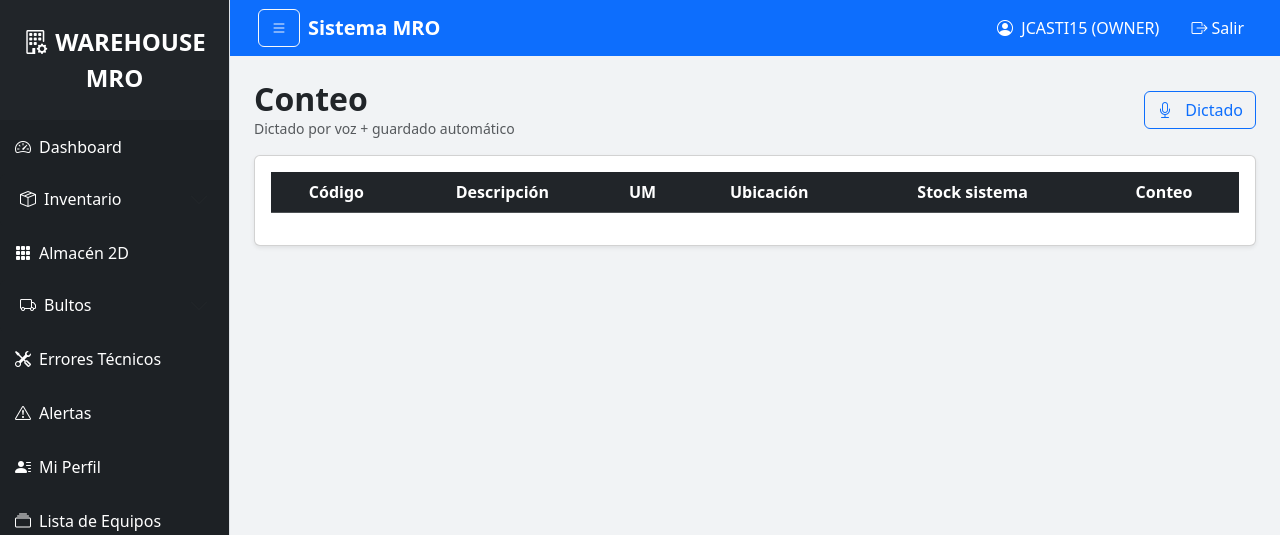
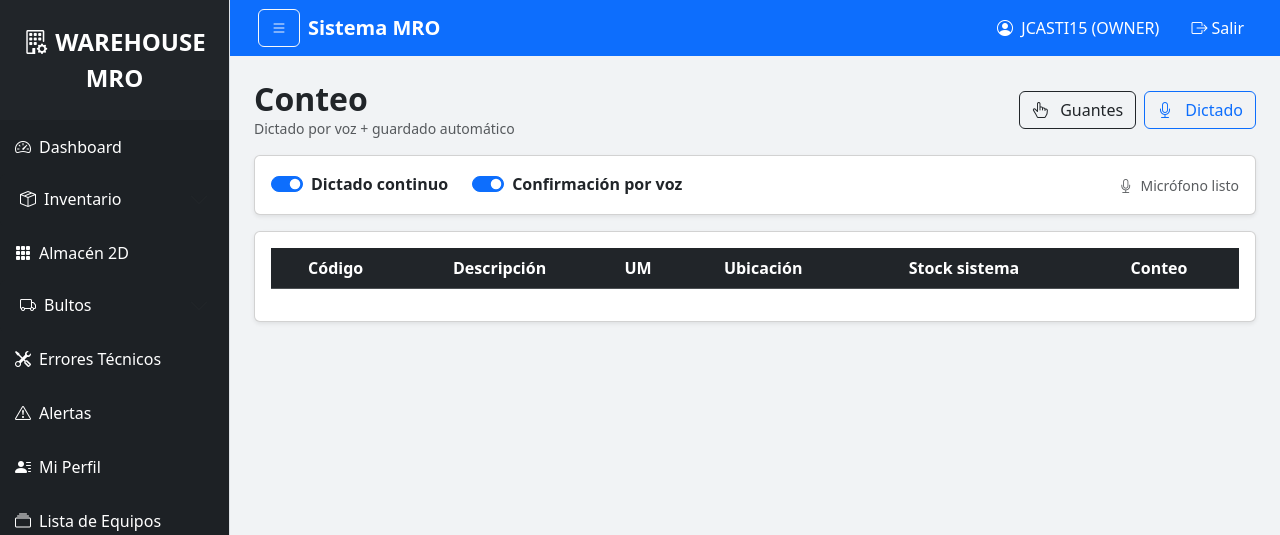
Before and after one commit to Joselu04991/warehouse_mro_4-main, a Flask app: page /inventory/count in a window 1280 px wide. Shown: the top 535 px of the page. Run offline with Flask 3, Linux system fonts and the light colour scheme; a user stored in the database is signed in; lists and menus that the app fills with data are empty.

Commit message:
Update count.html

```diff
--- a/templates/inventory/count.html
+++ b/templates/inventory/count.html
@@ -2,19 +2,56 @@
 {% block content %}
 
 <style>
-  .row-saving { outline: 2px dashed rgba(25,135,84,.35); border-radius: 10px; }
+  .gloves * {
+    font-size: 1.2rem !important;
+  }
+  .gloves input.form-control {
+    height: 56px;
+    font-size: 1.3rem !important;
+  }
+  .gloves .btn {
+    padding: 0.9rem 1.2rem !important;
+  }
+  .row-saving {
+    outline: 2px dashed rgba(25,135,84,.35);
+    border-radius: 10px;
+  }
 </style>
 
-<div class="container">
+<div id="pageRoot" class="container">
 
   <div class="d-flex justify-content-between align-items-center mb-3">
     <div>
       <h2 class="fw-bold mb-0">Conteo</h2>
       <div class="text-muted small">Dictado por voz + guardado automático</div>
     </div>
-    <button id="btnVoice" class="btn btn-outline-primary">
-      <i class="bi bi-mic me-2"></i> Dictado
-    </button>
+
+    <div class="d-flex gap-2">
+      <button id="btnGloves" class="btn btn-outline-dark">
+        <i class="bi bi-hand-index-thumb me-2"></i> Guantes
+      </button>
+      <button id="btnVoice" class="btn btn-outline-primary">
+        <i class="bi bi-mic me-2"></i> Dictado
+      </button>
+    </div>
+  </div>
+
+  <div class="card shadow-sm mb-3">
+    <div class="card-body d-flex gap-4 align-items-center">
+      <div class="form-check form-switch">
+        <input class="form-check-input" type="checkbox" id="toggleContinuous" checked>
+        <label class="form-check-label fw-semibold">Dictado continuo</label>
+      </div>
+
+      <div class="form-check form-switch">
+        <input class="form-check-input" type="checkbox" id="toggleSpeak" checked>
+        <label class="form-check-label fw-semibold">Confirmación por voz</label>
+      </div>
+
+      <div class="ms-auto text-muted small" id="voiceStatus">
+        <i class="bi bi-mic me-1"></i> Micrófono listo
+      </div>
+    </div>
   </div>
 
   <div class="card shadow-sm">
@@ -27,34 +64,19 @@
             <th>UM</th>
             <th>Ubicación</th>
             <th>Stock sistema</th>
-            <th style="width:150px;">Conteo</th>
+            <th style="width:160px;">Conteo</th>
           </tr>
         </thead>
 
         <tbody>
           {% for i in items %}
-          <tr>
+          <tr data-code="{{ i.material_code }}">
             <td class="fw-semibold">{{ i.material_code }}</td>
+            <td class="text-muted small">{{ i.material_text or "—" }}</td>
+            <td class="text-center fw-semibold">{{ i.base_unit or "—" }}</td>
+            <td class="text-center fw-semibold">{{ i.location }}</td>
+            <td class="text-center fw-semibold">{{ i.stock_sistema }}</td>
 
-            <td class="text-muted small">
-              {{ i.material_text or "—" }}
-            </td>
-
-            <!-- UNIDAD DE MEDIDA -->
-            <td class="text-center fw-semibold">
-              {{ i.base_unit or "—" }}
-            </td>
-
-            <td class="text-center fw-semibold">
-              {{ i.location }}
-            </td>
-
-            <!-- STOCK DEL SISTEMA -->
-            <td class="text-center fw-semibold">
-              {{ i.stock_sistema }}
-            </td>
-
-            <!-- CONTEO FÍSICO -->
             <td>
               <input class="form-control text-center count-input"
                      type="number"
@@ -66,23 +88,41 @@
           </tr>
           {% endfor %}
         </tbody>
-
       </table>
     </div>
   </div>
+
 </div>
 
 <script>
 (() => {
 
+  const root = document.getElementById("pageRoot");
+  const btnGloves = document.getElementById("btnGloves");
   const btnVoice = document.getElementById("btnVoice");
-  let recognition = null;
-  let listening = false;
+  const toggleContinuous = document.getElementById("toggleContinuous");
+  const toggleSpeak = document.getElementById("toggleSpeak");
+  const voiceStatus = document.getElementById("voiceStatus");
 
-  const findInputByCode = (code) =>
-    document.querySelector(`.count-input[data-code="${code}"]`);
+  /* ======================
+     MODO GUANTES
+  ====================== */
+  const glovesKey = "mro_gloves";
+  const setGloves = (on) => {
+    root.classList.toggle("gloves", on);
+    localStorage.setItem(glovesKey, on ? "1" : "0");
+  };
+  setGloves(localStorage.getItem(glovesKey) === "1");
+  btnGloves.onclick = () =>
+    setGloves(!root.classList.contains("gloves"));
 
+  /* ======================
+     GUARDAR FILA
+  ====================== */
   const saveRow = async (input) => {
+    const tr = input.closest("tr");
+    tr.classList.add("row-saving");
+
     await fetch("{{ url_for('inventory.save_count_row') }}", {
       method: "POST",
       headers: {"Content-Type": "application/json"},
@@ -92,26 +132,51 @@
         real_count: parseFloat(input.value || 0)
       })
     });
+
+    tr.classList.remove("row-saving");
+    if (toggleSpeak.checked) speak("registrado");
   };
+
+  document.querySelectorAll(".count-input").forEach(inp => {
+    let t;
+    inp.oninput = () => {
+      clearTimeout(t);
+      t = setTimeout(() => saveRow(inp), 400);
+    };
+  });
+
+  /* ======================
+     VOZ
+  ====================== */
+  const speak = (txt) => {
+    try {
+      const u = new SpeechSynthesisUtterance(txt);
+      u.lang = "es-PE";
+      speechSynthesis.cancel();
+      speechSynthesis.speak(u);
+    } catch {}
+  };
+
+  let recognition = null;
+  let listening = false;
+  let manualStop = false;
 
   const SR = window.SpeechRecognition || window.webkitSpeechRecognition;
 
-  btnVoice.onclick = () => {
+  const findInput = (code) =>
+    document.querySelector(`.count-input[data-code="${code}"]`);
+
+  const startVoice = () => {
     if (!SR) {
-      alert("Tu navegador no soporta dictado");
-      return;
-    }
-
-    if (listening) {
-      recognition.stop();
-      listening = false;
-      btnVoice.classList.remove("btn-primary");
+      alert("Navegador no soporta dictado");
       return;
     }
 
     recognition = new SR();
     recognition.lang = "es-PE";
     recognition.continuous = true;
+
+    manualStop = false;
 
     recognition.onresult = (e) => {
       const text = e.results[e.results.length - 1][0].transcript;
@@ -122,16 +187,37 @@
 
       if (!code || !qty) return;
 
-      const input = findInputByCode(code);
+      const input = findInput(code);
       if (!input) return;
 
       input.value = qty;
       saveRow(input);
     };
 
+    recognition.onend = () => {
+      listening = false;
+      if (!manualStop && toggleContinuous.checked) {
+        setTimeout(() => recognition.start(), 300);
+        listening = true;
+      }
+    };
+
     recognition.start();
     listening = true;
     btnVoice.classList.add("btn-primary");
+    voiceStatus.innerHTML = "🎙️ Escuchando...";
+  };
+
+  const stopVoice = () => {
+    manualStop = true;
+    recognition && recognition.stop();
+    listening = false;
+    btnVoice.classList.remove("btn-primary");
+    voiceStatus.innerHTML = "🎤 Dictado detenido";
+  };
+
+  btnVoice.onclick = () => {
+    listening ? stopVoice() : startVoice();
   };
 
 })();
```
